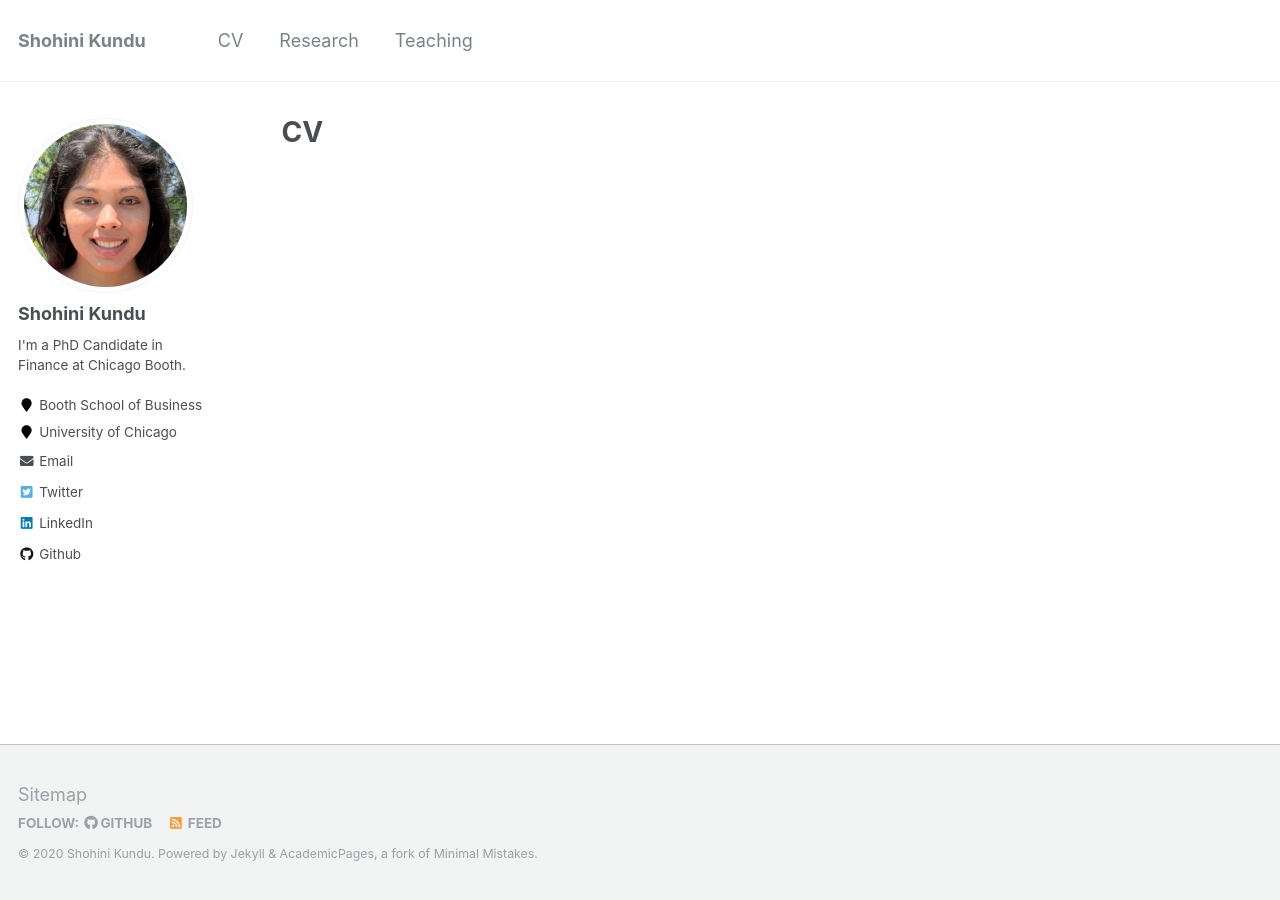
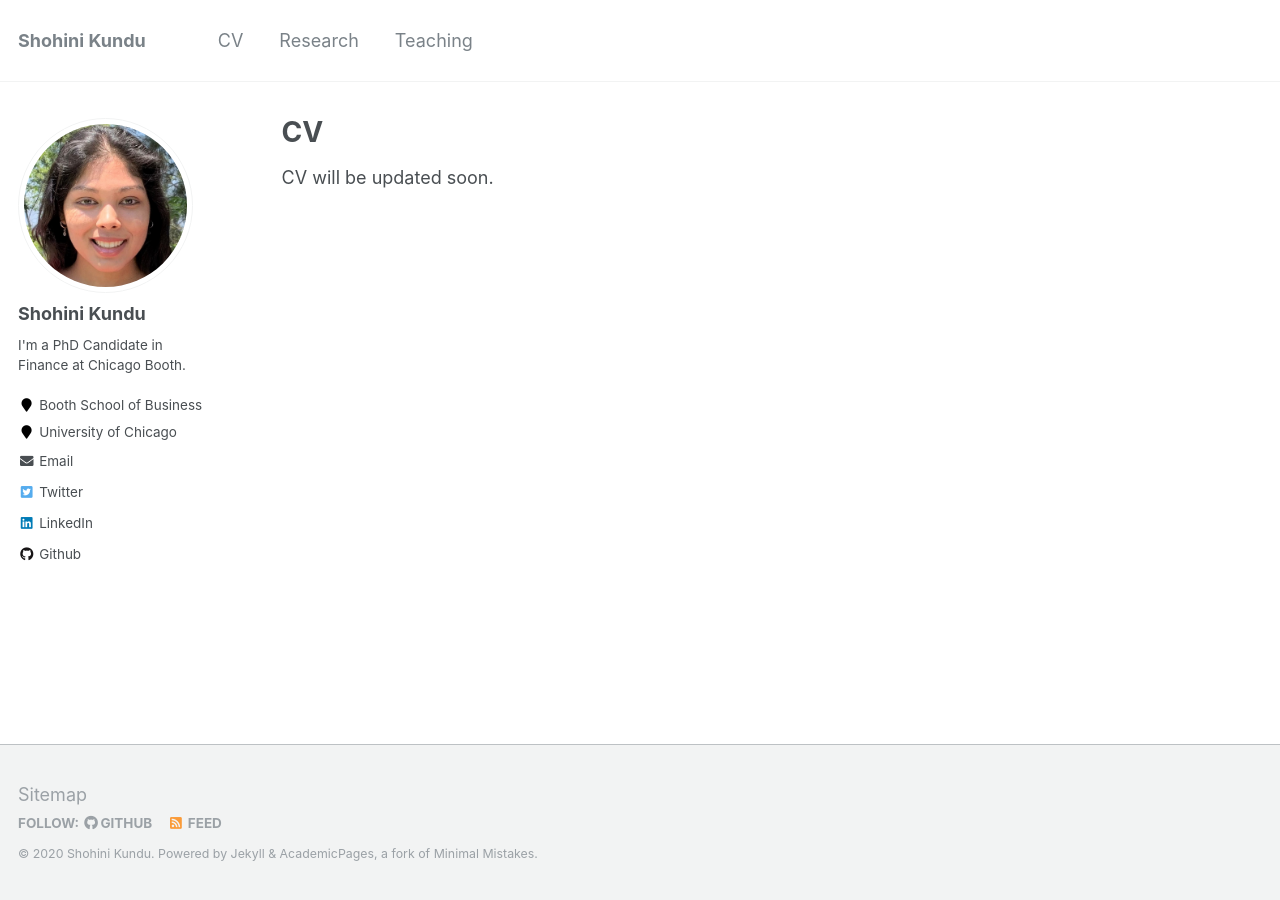
Before and after one commit to shohinikundu/shohinikundu.github.io, a Jekyll site: the page built from _pages/oldcv.md, in a window 1280 px wide. Built offline with Jekyll 4.4.1, drawn with Linux system fonts in a browser that asks for light colours.

Commit message:
Update oldcv.md

```diff
--- a/_pages/oldcv.md
+++ b/_pages/oldcv.md
@@ -8,3 +8,4 @@ redirect_from:
 ---
 
 {% include base_path %}
+CV will be updated soon.
```
